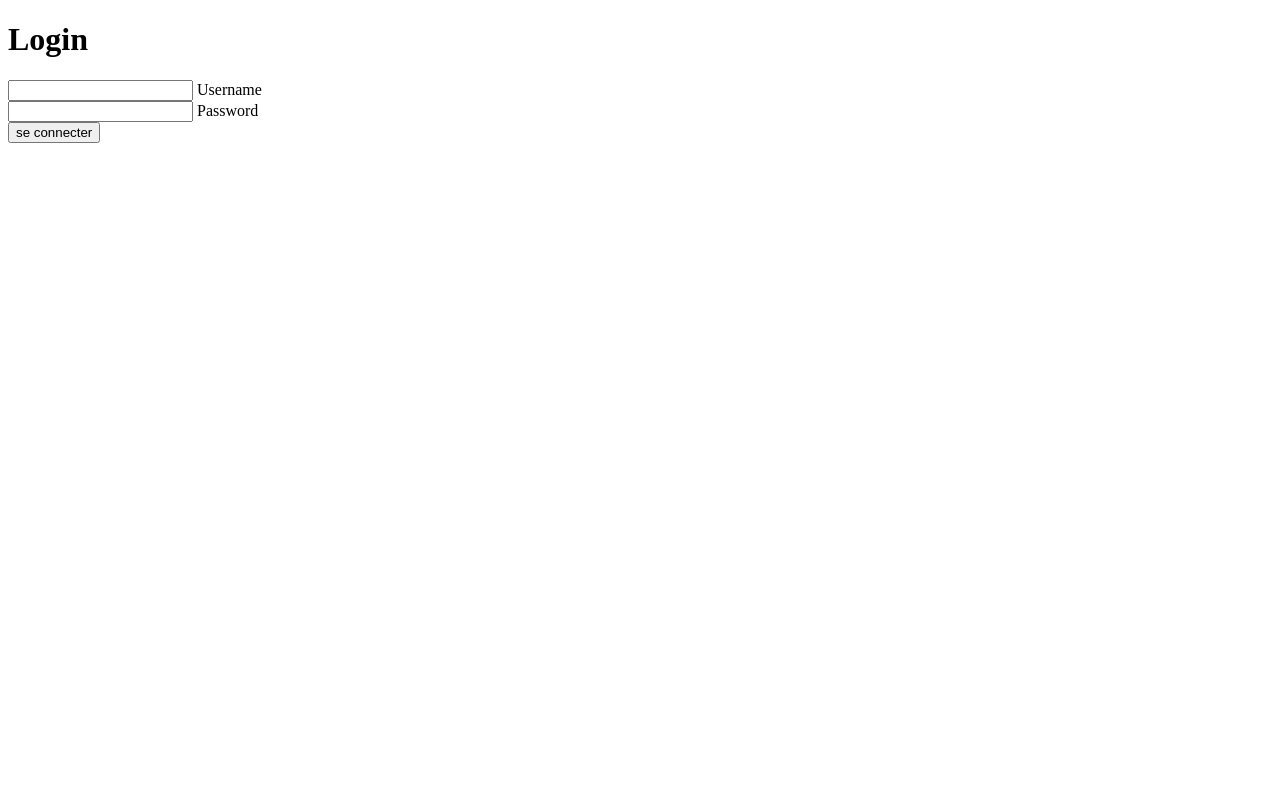
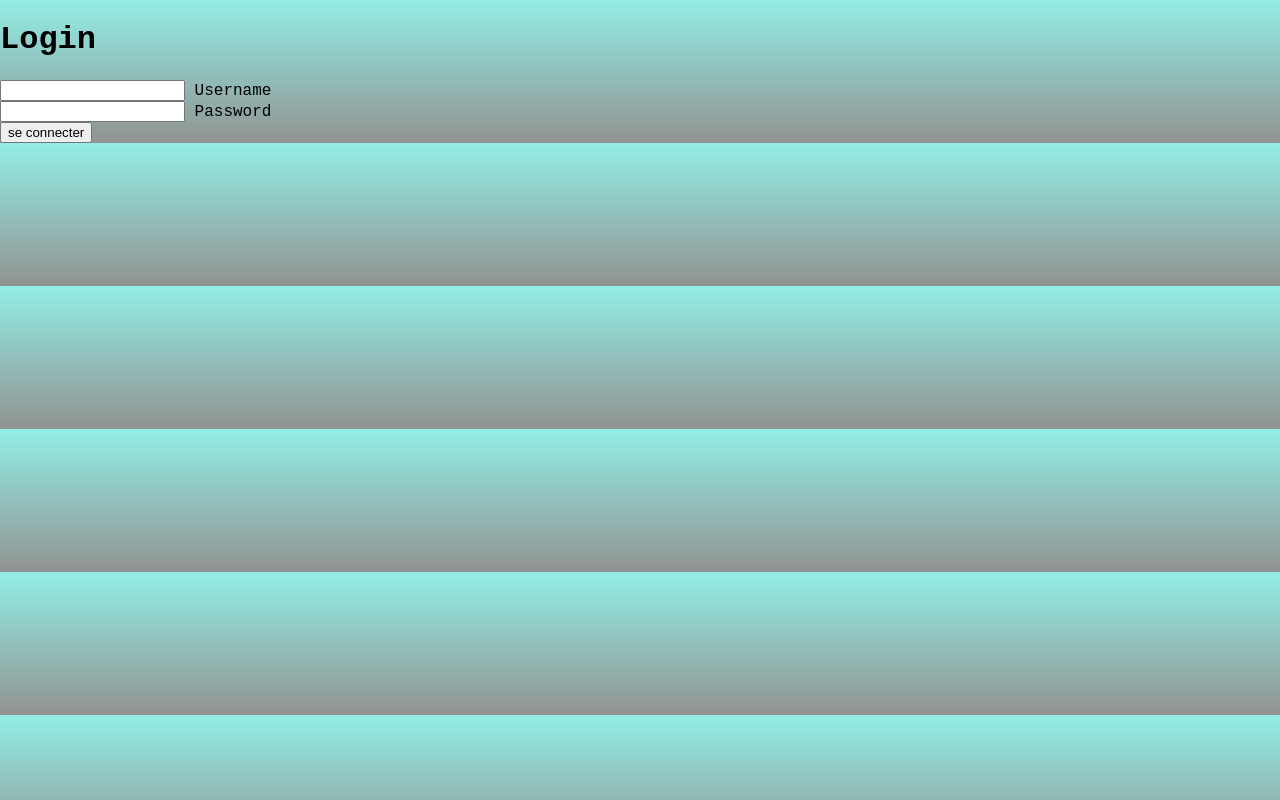
Before and after one commit to beva3/html5_css3, a plain HTML site: page login/login.html in a window 1280 px wide. Drawn offline with Linux system fonts and the light colour scheme.

Commit message:
css body

```diff
--- a/login/login.html
+++ b/login/login.html
@@ -3,6 +3,7 @@
 <head>
     <meta charset="UTF-8">
     <meta name="viewport" content="width=device-width, initial-scale=1.0">
+    <link rel="stylesheet" href="style.css">
     <title>login</title>
 </head>
 <body>
--- a/login/style.css
+++ b/login/style.css
@@ -0,0 +1,6 @@
+body{
+    background: linear-gradient(rgba(38, 220, 205, 0.5),rgba(36, 40, 36, 0.5));
+    margin: 0;
+    padding: 0;
+    font-family: 'Courier New', Courier, monospace;
+}
```
